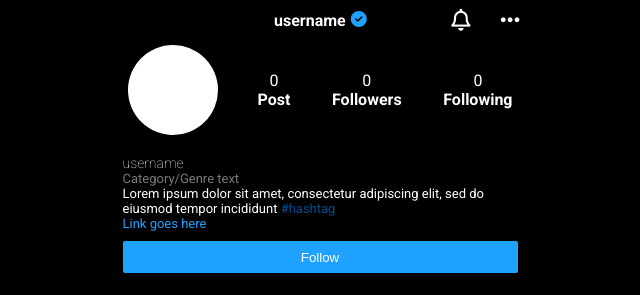
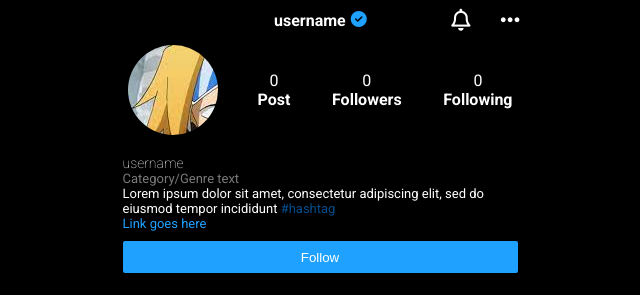
Before and after one commit to tsuplige/repro_insta, a plain HTML site: page index.html in a window 1280 px wide. Shown: the top 295 px of the page, without its empty margins (320-960 px from the left). Drawn offline with Linux system fonts and the light colour scheme; files whose address does not match are found by name.

Commit message:
change_link

```diff
--- a/index.html
+++ b/index.html
@@ -21,7 +21,7 @@
     <main>
         <section class="user_header">
             <figure class="user_header-profil_icon">
-                <img src="" alt="" class="user_header-profil_icon--img">
+                <img src="img/denki.jpg" alt="" class="user_header-profil_icon--img">
             </figure>
             <div class="user_header-info">
                 <div class="user_header-info-content">
```
